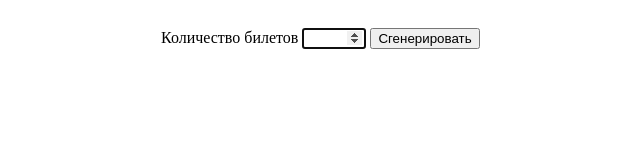
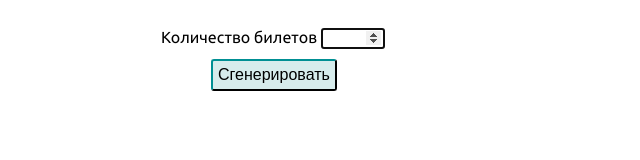
Before and after one commit to NadiaPutilova/er_lottery, a plain HTML site: page index.html in a window 1280 px wide. Shown: the whole page, without its empty margins (79-719 px from the left). Drawn offline with Linux system fonts and the light colour scheme.

Commit message:
design button

```diff
--- a/lottery.css
+++ b/css/lottery.css
@@ -1,5 +1,5 @@
 body {
-
+	font-family: 'Ubuntu', sans-serif;
 }
 .container {
 	width: 800px;
@@ -20,7 +20,15 @@ body {
 
 }
 .lottery-button {
-
+	/*font-style: italic;*/
+	font-size: 1em;
+	background-color: #d7ecec;
+	border-color: #003D3F;
+	border-radius: 3px;
+	padding: 5px;
+	display: block;
+	margin-top: 10px;
+	margin-left: 50px;
 }
 .lottery-results {
 	font-family: 'Courgette', cursive;
--- a/index.html
+++ b/index.html
@@ -6,7 +6,8 @@
 	<title>Генератор лотереи</title>
 	<link rel="preconnect" href="https://fonts.gstatic.com">
 	<link href="https://fonts.googleapis.com/css2?family=Courgette&display=swap" rel="stylesheet">
-	<link rel="stylesheet" href="lottery.css">
+	<link href="https://fonts.googleapis.com/css2?family=Ubuntu:ital@0;1&display=swap" rel="stylesheet">
+	<link rel="stylesheet" href="css/lottery.css">
 </head>
 <body>
 	<div class="container">
@@ -25,6 +26,6 @@
 
 
 
-	<script src="lottery.js"></script>
+	<script src="js/lottery.js"></script>
 </body>
 </html>
```
Also changed, not shown: js/lottery.js (renamed from lottery.js).
